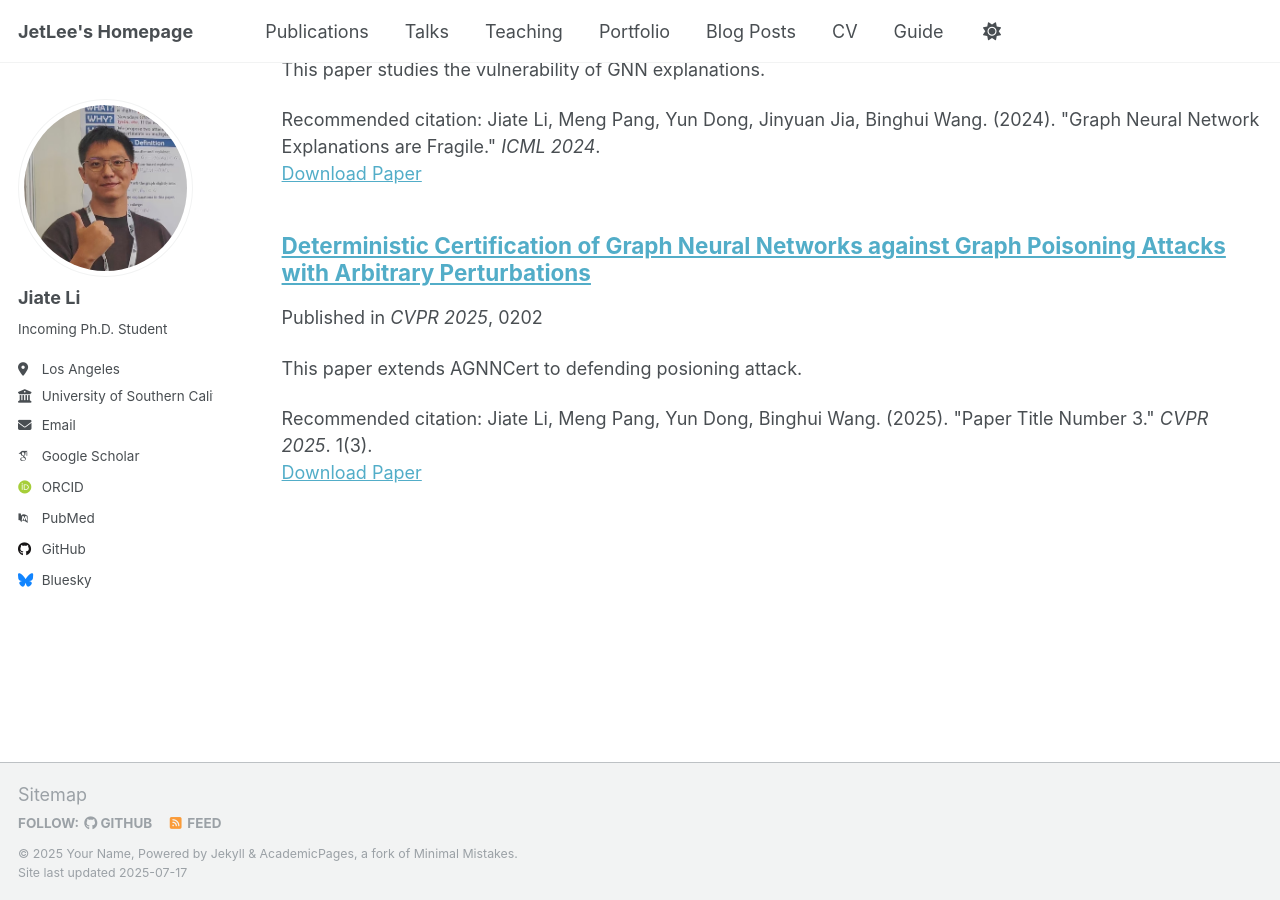
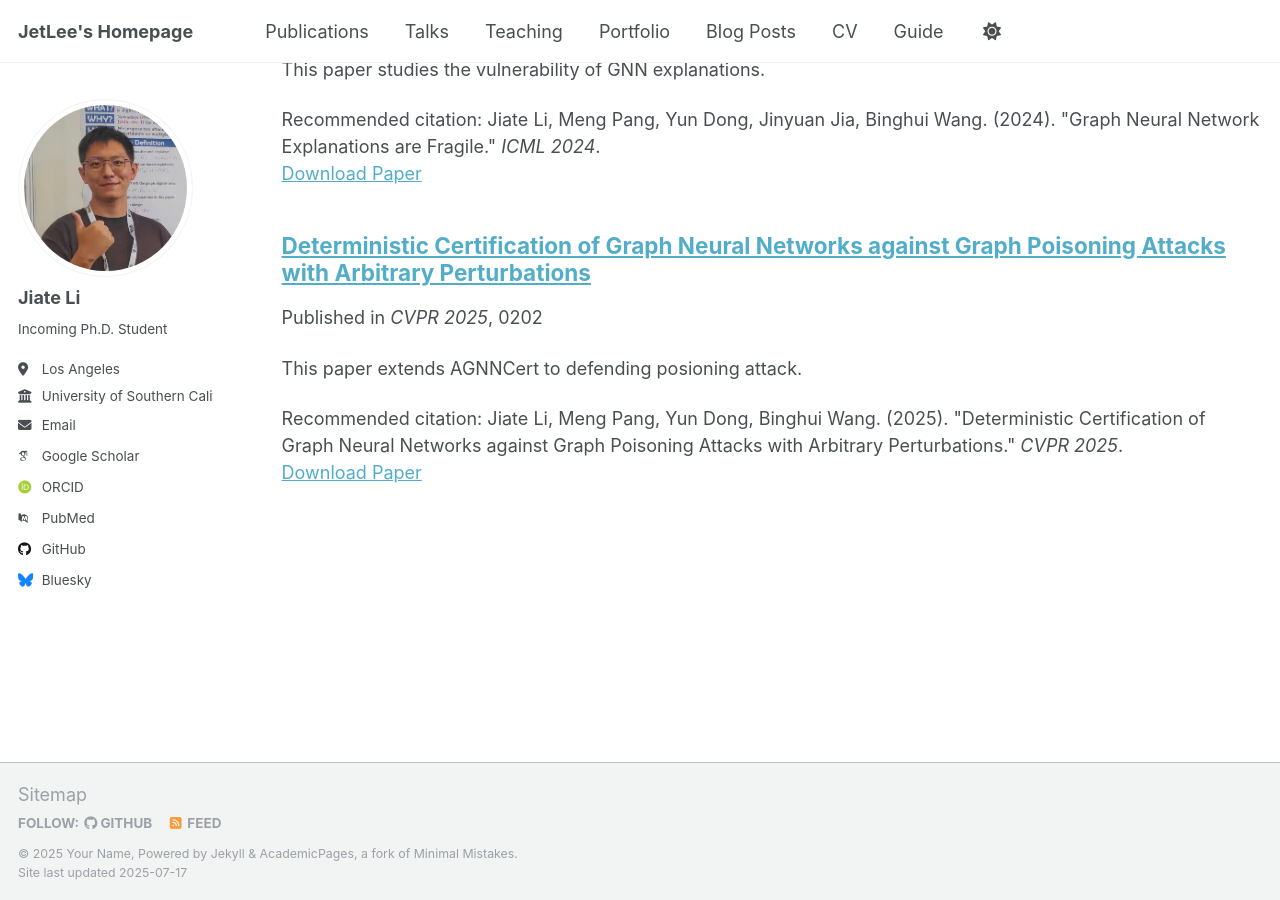
Before and after one commit to JetRichardLee/JetRichardLee.github.io, a Jekyll site: the page built from _pages/publications.html, in a window 1280 px wide and 900 px high, scrolled down 1213 px. Built offline with Jekyll 4.4.1, drawn with Linux system fonts in a browser that asks for light colours; some web fonts are replaced; a script that is not in the unit is left out.

Commit message:
Update 05-PGNNCert.md

```diff
--- a/_publications/05-PGNNCert.md
+++ b/_publications/05-PGNNCert.md
@@ -7,5 +7,5 @@ excerpt: 'This paper extends AGNNCert to defending posioning attack.'
 date: 202-03-24
 venue: 'CVPR 2025'
 paperurl: 'https://arxiv.org/pdf/2503.18503'
-citation: 'Jiate Li, Meng Pang, Yun Dong, Binghui Wang. (2025). &quot;Paper Title Number 3.&quot; <i>CVPR 2025</i>. 1(3).'
+citation: 'Jiate Li, Meng Pang, Yun Dong, Binghui Wang. (2025). &quot;Deterministic Certification of Graph Neural Networks against Graph Poisoning Attacks with Arbitrary Perturbations.&quot; <i>CVPR 2025</i>.'
 ---
```
